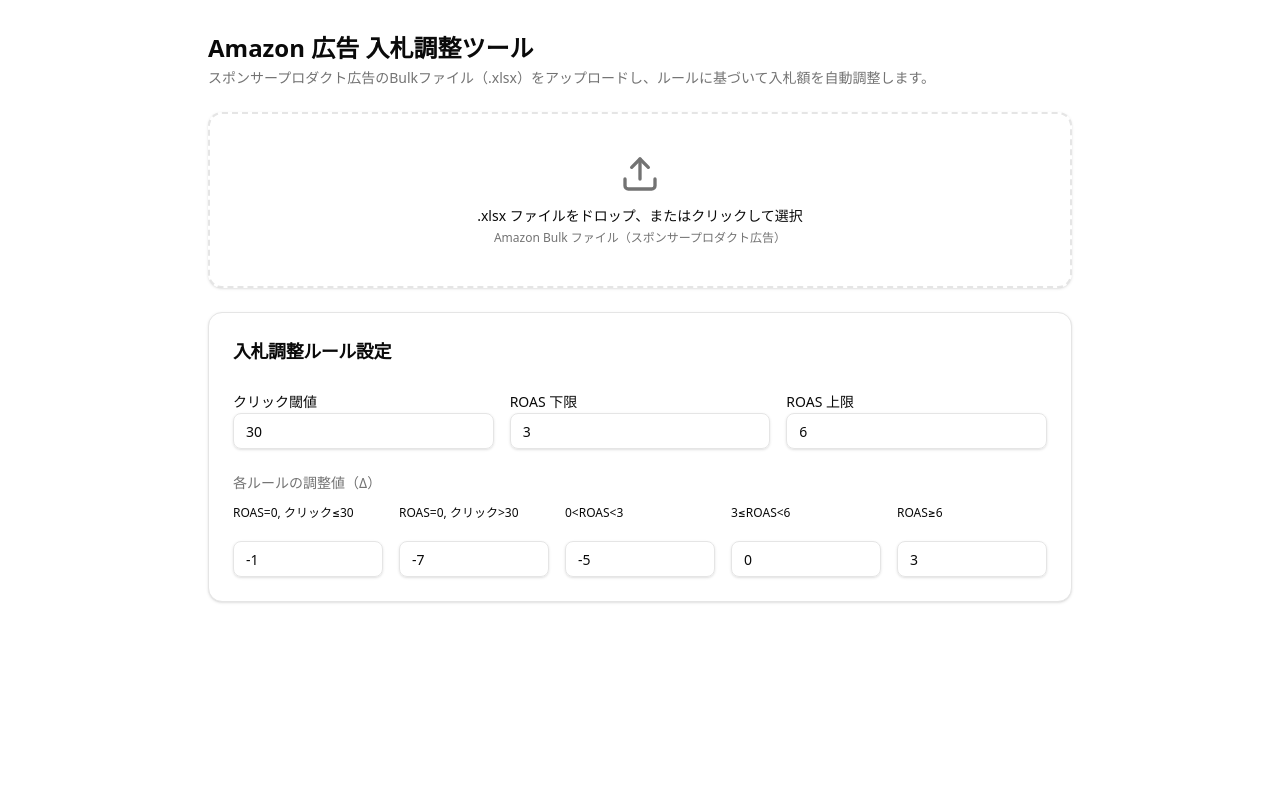
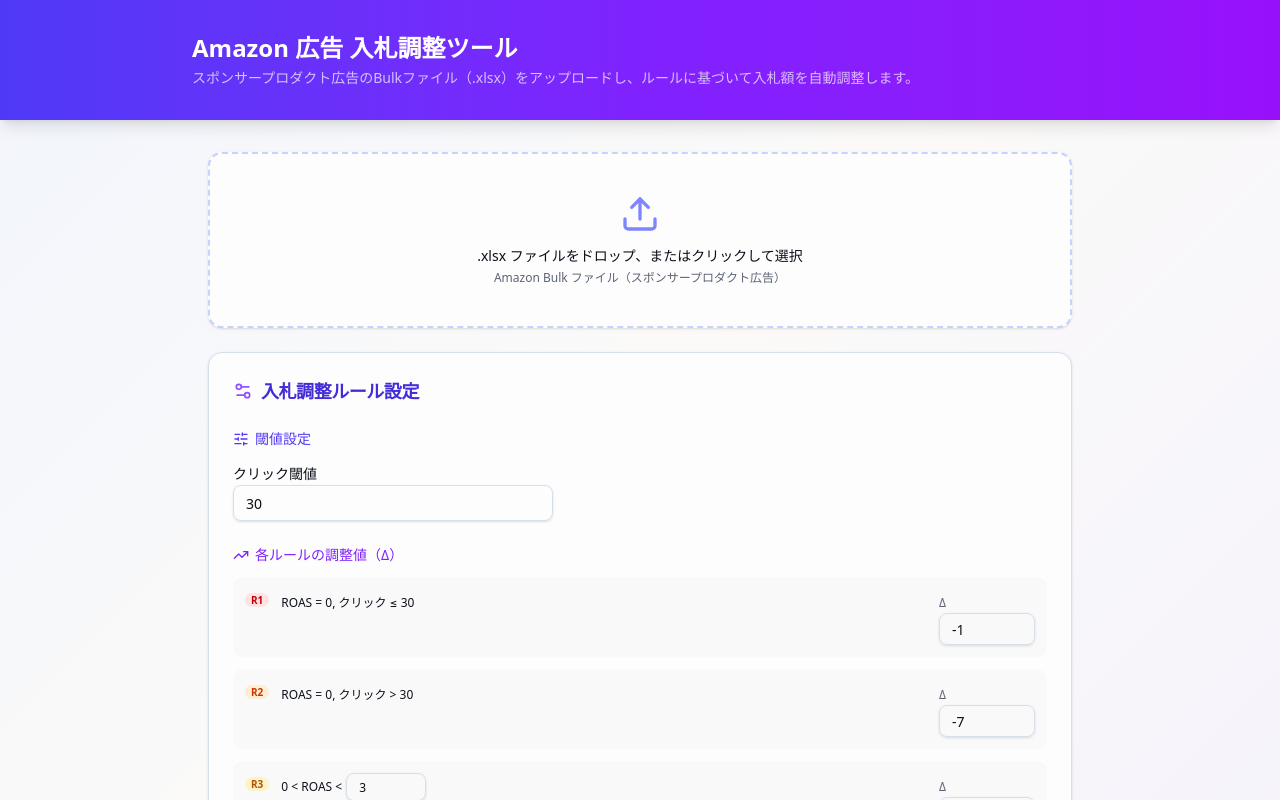
Before and after one commit to IWAHASHI2026/amazon-auto_goods_adjustment_inproved, a React (Vite) app: page / in a window 1280 px wide. Shown: the top 800 px of the page. Built offline with nearby package versions, Linux system fonts and the light colour scheme.

Commit message:
roas値変更可能

```diff
--- a/src/App.tsx
+++ b/src/App.tsx
@@ -140,15 +140,18 @@
   const hasValidationErrors = Object.keys(errors).length > 0
 
   return (
-    <div className="min-h-screen bg-background">
-      <div className="container mx-auto px-4 py-8 max-w-4xl space-y-6">
-        {/* ヘッダー */}
-        <div>
-          <h1 className="text-2xl font-bold">Amazon 広告 入札調整ツール</h1>
-          <p className="text-sm text-muted-foreground mt-1">
+    <div className="min-h-screen">
+      {/* ヘッダーバナー */}
+      <div className="bg-gradient-to-r from-indigo-600 via-violet-600 to-purple-600 px-4 py-8 shadow-lg">
+        <div className="container mx-auto max-w-4xl">
+          <h1 className="text-2xl font-bold text-white">Amazon 広告 入札調整ツール</h1>
+          <p className="text-sm text-white/70 mt-1">
             スポンサープロダクト広告のBulkファイル（.xlsx）をアップロードし、ルールに基づいて入札額を自動調整します。
           </p>
         </div>
+      </div>
+
+      <div className="container mx-auto px-4 py-8 max-w-4xl space-y-6">
 
         {/* ファイルアップロード */}
         <FileUploader onFileSelect={handleFileSelect} disabled={processing} />
@@ -161,7 +164,7 @@
           <Button
             onClick={handleReprocess}
             disabled={processing || hasValidationErrors}
-            className="w-full sm:w-auto"
+            className="w-full sm:w-auto bg-lime-500 text-white hover:bg-lime-600"
           >
             {processing ? (
               <>
@@ -176,10 +179,10 @@
 
         {/* 処理中スピナー */}
         {processing && (
-          <Card>
+          <Card className="border-indigo-100 shadow-md">
             <CardContent className="flex items-center justify-center gap-3 py-8">
-              <Loader2 className="h-6 w-6 animate-spin text-primary" />
-              <p className="text-sm text-muted-foreground">ファイルを処理しています...</p>
+              <Loader2 className="h-6 w-6 animate-spin text-indigo-500" />
+              <p className="text-sm text-indigo-600/70">ファイルを処理しています...</p>
             </CardContent>
           </Card>
         )}
@@ -195,25 +198,25 @@
 
         {/* 処理結果 */}
         {result && !processing && (
-          <Card className="border-green-200 bg-green-50">
+          <Card className="border-emerald-200 bg-gradient-to-br from-emerald-50 to-teal-50 shadow-md">
             <CardHeader>
-              <CardTitle className="text-lg flex items-center gap-2 text-green-800">
-                <CheckCircle2 className="h-5 w-5" />
+              <CardTitle className="text-lg flex items-center gap-2 text-emerald-700">
+                <CheckCircle2 className="h-5 w-5 text-emerald-500" />
                 処理完了
               </CardTitle>
             </CardHeader>
             <CardContent className="space-y-4">
               <div className="grid grid-cols-2 gap-4 text-sm">
                 <div>
-                  <p className="text-muted-foreground">元の行数（ヘッダー除く）</p>
-                  <p className="font-medium text-lg">{result.totalRows.toLocaleString()}</p>
+                  <p className="text-emerald-600/70">元の行数（ヘッダー除く）</p>
+                  <p className="font-medium text-lg text-emerald-900">{result.totalRows.toLocaleString()}</p>
                 </div>
                 <div>
-                  <p className="text-muted-foreground">処理対象行数（商品ターゲティング）</p>
-                  <p className="font-medium text-lg">{result.processedRows.toLocaleString()}</p>
+                  <p className="text-emerald-600/70">処理対象行数（商品ターゲティング）</p>
+                  <p className="font-medium text-lg text-emerald-900">{result.processedRows.toLocaleString()}</p>
                 </div>
               </div>
-              <Button onClick={handleDownload} size="lg" className="w-full sm:w-auto">
+              <Button onClick={handleDownload} size="lg" className="w-full sm:w-auto bg-emerald-600 hover:bg-emerald-700 text-white">
                 <Download />
                 調整済みファイルをダウンロード
               </Button>
--- a/src/components/FileUploader.tsx
+++ b/src/components/FileUploader.tsx
@@ -47,9 +47,10 @@
   return (
     <Card
       className={cn(
-        'border-2 border-dashed transition-colors cursor-pointer',
-        isDragging && 'border-primary bg-primary/5',
-        disabled && 'opacity-50 cursor-not-allowed',
+        'border-2 border-dashed transition-all duration-200 cursor-pointer hover:bg-indigo-50/40 hover:border-indigo-300',
+        isDragging && 'border-indigo-500 bg-indigo-50/60 shadow-md',
+        !isDragging && 'border-indigo-200',
+        disabled && 'opacity-50 cursor-not-allowed hover:bg-transparent hover:border-indigo-200',
       )}
       onDragOver={(e) => {
         e.preventDefault()
@@ -60,7 +61,7 @@
       onClick={() => !disabled && inputRef.current?.click()}
     >
       <CardContent className="flex flex-col items-center justify-center py-10 gap-3">
-        <Upload className="h-10 w-10 text-muted-foreground" />
+        <Upload className="h-10 w-10 text-indigo-400" />
         <div className="text-center">
           <p className="text-sm font-medium">
             .xlsx ファイルをドロップ、またはクリックして選択
--- a/src/components/RuleEditor.tsx
+++ b/src/components/RuleEditor.tsx
@@ -1,3 +1,4 @@
+import { Settings2, SlidersHorizontal, TrendingUp } from 'lucide-react'
 import { type AdjustmentParams } from '@/lib/types'
 import { Card, CardContent, CardHeader, CardTitle } from '@/components/ui/card'
 import { Input } from '@/components/ui/input'
@@ -18,12 +19,19 @@
   return (
     <Card>
       <CardHeader>
-        <CardTitle className="text-lg">入札調整ルール設定</CardTitle>
+        <CardTitle className="text-lg flex items-center gap-2 text-indigo-700">
+          <Settings2 className="h-5 w-5 text-violet-500" />
+          入札調整ルール設定
+        </CardTitle>
       </CardHeader>
       <CardContent className="space-y-6">
-        {/* 閾値・境界 */}
-        <div className="grid grid-cols-1 sm:grid-cols-3 gap-4">
-          <div className="space-y-2">
+        {/* クリック閾値 */}
+        <div>
+          <h3 className="text-sm font-medium text-indigo-600 flex items-center gap-1.5 mb-3">
+            <SlidersHorizontal className="h-4 w-4" />
+            閾値設定
+          </h3>
+          <div className="max-w-xs space-y-2">
             <Label htmlFor="clickThreshold">クリック閾値</Label>
             <Input
               id="clickThreshold"
@@ -37,74 +45,100 @@
               <p className="text-sm text-destructive">{errors.clickThreshold}</p>
             )}
           </div>
-          <div className="space-y-2">
-            <Label htmlFor="roasLower">ROAS 下限</Label>
+        </div>
+
+        {/* ルール別Δ（ROAS値をインライン編集可能） */}
+        <div className="space-y-3">
+          <h3 className="text-sm font-medium text-violet-600 flex items-center gap-1.5">
+            <TrendingUp className="h-4 w-4" />
+            各ルールの調整値（Δ）
+          </h3>
+          <div className="space-y-3">
+            {/* Rule 1: ROAS=0, clicks<=threshold */}
+            <RuleRow
+              ruleNum={1}
+              badgeColor="bg-red-100 text-red-700"
+              condition={
+                <span className="text-xs">ROAS = 0, クリック ≤ {params.clickThreshold}</span>
+              }
+              deltaId="deltaRule1"
+              deltaValue={params.deltaRule1}
+              onDeltaChange={(v) => update('deltaRule1', v)}
+              deltaError={errors.deltaRule1}
+            />
+
+            {/* Rule 2: ROAS=0, clicks>threshold */}
+            <RuleRow
+              ruleNum={2}
+              badgeColor="bg-orange-100 text-orange-700"
+              condition={
+                <span className="text-xs">ROAS = 0, クリック &gt; {params.clickThreshold}</span>
+              }
+              deltaId="deltaRule2"
+              deltaValue={params.deltaRule2}
+              onDeltaChange={(v) => update('deltaRule2', v)}
+              deltaError={errors.deltaRule2}
+            />
+
+            {/* Rule 3: 0<ROAS<roasLower */}
+            <RuleRow
+              ruleNum={3}
+              badgeColor="bg-amber-100 text-amber-700"
+              condition={
+                <div className="flex items-center gap-1 text-xs">
+                  <span>0 &lt; ROAS &lt;</span>
                   <Input
-              id="roasLower"
+                    className="w-20 h-7 text-xs"
                     type="number"
                     min={0}
                     step="any"
                     value={params.roasLower}
                     onChange={(e) => update('roasLower', e.target.value)}
                   />
-            {errors.roasLower && (
-              <p className="text-sm text-destructive">{errors.roasLower}</p>
-            )}
                 </div>
-          <div className="space-y-2">
-            <Label htmlFor="roasUpper">ROAS 上限</Label>
+              }
+              deltaId="deltaRule3"
+              deltaValue={params.deltaRule3}
+              onDeltaChange={(v) => update('deltaRule3', v)}
+              deltaError={errors.deltaRule3}
+              extraError={errors.roasLower}
+            />
+
+            {/* Rule 4: roasLower<=ROAS<roasUpper */}
+            <RuleRow
+              ruleNum={4}
+              badgeColor="bg-emerald-100 text-emerald-700"
+              condition={
+                <div className="flex items-center gap-1 text-xs">
+                  <span>{params.roasLower} ≤ ROAS &lt;</span>
                   <Input
-              id="roasUpper"
+                    className="w-20 h-7 text-xs"
                     type="number"
                     min={0}
                     step="any"
                     value={params.roasUpper}
                     onChange={(e) => update('roasUpper', e.target.value)}
                   />
-            {errors.roasUpper && (
-              <p className="text-sm text-destructive">{errors.roasUpper}</p>
-            )}
                 </div>
-        </div>
+              }
+              deltaId="deltaRule4"
+              deltaValue={params.deltaRule4}
+              onDeltaChange={(v) => update('deltaRule4', v)}
+              deltaError={errors.deltaRule4}
+              extraError={errors.roasUpper}
+            />
 
-        {/* ルール別Δ */}
-        <div className="space-y-3">
-          <h3 className="text-sm font-medium text-muted-foreground">各ルールの調整値（Δ）</h3>
-          <div className="grid grid-cols-1 sm:grid-cols-2 lg:grid-cols-5 gap-4">
-            <RuleDeltaInput
-              id="deltaRule1"
-              label={`ROAS=0, クリック≤${params.clickThreshold}`}
-              value={params.deltaRule1}
-              onChange={(v) => update('deltaRule1', v)}
-              error={errors.deltaRule1}
-            />
-            <RuleDeltaInput
-              id="deltaRule2"
-              label={`ROAS=0, クリック>${params.clickThreshold}`}
-              value={params.deltaRule2}
-              onChange={(v) => update('deltaRule2', v)}
-              error={errors.deltaRule2}
-            />
-            <RuleDeltaInput
-              id="deltaRule3"
-              label={`0<ROAS<${params.roasLower}`}
-              value={params.deltaRule3}
-              onChange={(v) => update('deltaRule3', v)}
-              error={errors.deltaRule3}
-            />
-            <RuleDeltaInput
-              id="deltaRule4"
-              label={`${params.roasLower}≤ROAS<${params.roasUpper}`}
-              value={params.deltaRule4}
-              onChange={(v) => update('deltaRule4', v)}
-              error={errors.deltaRule4}
-            />
-            <RuleDeltaInput
-              id="deltaRule5"
-              label={`ROAS≥${params.roasUpper}`}
-              value={params.deltaRule5}
-              onChange={(v) => update('deltaRule5', v)}
-              error={errors.deltaRule5}
+            {/* Rule 5: ROAS>=roasUpper */}
+            <RuleRow
+              ruleNum={5}
+              badgeColor="bg-blue-100 text-blue-700"
+              condition={
+                <span className="text-xs">ROAS ≥ {params.roasUpper}</span>
+              }
+              deltaId="deltaRule5"
+              deltaValue={params.deltaRule5}
+              onDeltaChange={(v) => update('deltaRule5', v)}
+              deltaError={errors.deltaRule5}
             />
           </div>
         </div>
@@ -113,33 +147,47 @@
   )
 }
 
-/** ルール別Δ入力フィールド */
-function RuleDeltaInput({
-  id,
-  label,
-  value,
-  onChange,
-  error,
+/** 各ルールの行コンポーネント */
+function RuleRow({
+  ruleNum,
+  badgeColor,
+  condition,
+  deltaId,
+  deltaValue,
+  onDeltaChange,
+  deltaError,
+  extraError,
 }: {
-  id: string
-  label: string
-  value: number
-  onChange: (value: string) => void
-  error?: string
+  ruleNum: number
+  badgeColor: string
+  condition: React.ReactNode
+  deltaId: string
+  deltaValue: number
+  onDeltaChange: (value: string) => void
+  deltaError?: string
+  extraError?: string
 }) {
   return (
-    <div className="space-y-1">
-      <Label htmlFor={id} className="text-xs leading-tight block min-h-[2rem]">
-        {label}
-      </Label>
+    <div className="flex items-start gap-3 p-3 rounded-lg bg-muted/40">
+      <span className={`inline-flex items-center justify-center rounded-full px-1.5 py-0.5 text-[10px] font-bold leading-none ${badgeColor} shrink-0 mt-1`}>
+        R{ruleNum}
+      </span>
+      <div className="flex-1 min-w-0">
+        <div className="mb-1.5">{condition}</div>
+        {extraError && <p className="text-xs text-destructive mb-1">{extraError}</p>}
+      </div>
+      <div className="shrink-0 space-y-1">
+        <Label htmlFor={deltaId} className="text-xs text-muted-foreground">Δ</Label>
         <Input
-        id={id}
+          id={deltaId}
+          className="w-24 h-8"
           type="number"
           step="any"
-        value={value}
-        onChange={(e) => onChange(e.target.value)}
+          value={deltaValue}
+          onChange={(e) => onDeltaChange(e.target.value)}
         />
-      {error && <p className="text-xs text-destructive">{error}</p>}
+        {deltaError && <p className="text-xs text-destructive">{deltaError}</p>}
+      </div>
     </div>
   )
 }
--- a/src/index.css
+++ b/src/index.css
@@ -45,39 +45,39 @@
 }
 
 :root {
-  --background: oklch(1 0 0);
-  --foreground: oklch(0.145 0 0);
-  --card: oklch(1 0 0);
-  --card-foreground: oklch(0.145 0 0);
-  --popover: oklch(1 0 0);
-  --popover-foreground: oklch(0.145 0 0);
-  --primary: oklch(0.205 0 0);
+  --background: oklch(0.985 0.002 80);
+  --foreground: oklch(0.175 0.02 265);
+  --card: oklch(0.995 0.001 80);
+  --card-foreground: oklch(0.175 0.02 265);
+  --popover: oklch(0.995 0.001 80);
+  --popover-foreground: oklch(0.175 0.02 265);
+  --primary: oklch(0.55 0.22 265);
   --primary-foreground: oklch(0.985 0 0);
-  --secondary: oklch(0.97 0 0);
-  --secondary-foreground: oklch(0.205 0 0);
-  --muted: oklch(0.97 0 0);
-  --muted-foreground: oklch(0.556 0 0);
-  --accent: oklch(0.97 0 0);
-  --accent-foreground: oklch(0.205 0 0);
+  --secondary: oklch(0.6 0.16 300);
+  --secondary-foreground: oklch(0.985 0 0);
+  --muted: oklch(0.96 0.005 265);
+  --muted-foreground: oklch(0.5 0.03 265);
+  --accent: oklch(0.82 0.12 75);
+  --accent-foreground: oklch(0.3 0.06 75);
   --destructive: oklch(0.577 0.245 27.325);
   --destructive-foreground: oklch(0.577 0.245 27.325);
-  --border: oklch(0.922 0 0);
-  --input: oklch(0.922 0 0);
-  --ring: oklch(0.708 0 0);
-  --chart-1: oklch(0.646 0.222 41.116);
-  --chart-2: oklch(0.6 0.118 184.704);
-  --chart-3: oklch(0.398 0.07 227.392);
-  --chart-4: oklch(0.828 0.189 84.429);
-  --chart-5: oklch(0.769 0.188 70.08);
+  --border: oklch(0.9 0.02 265);
+  --input: oklch(0.9 0.02 265);
+  --ring: oklch(0.55 0.22 265);
+  --chart-1: oklch(0.55 0.22 265);
+  --chart-2: oklch(0.6 0.16 300);
+  --chart-3: oklch(0.65 0.18 160);
+  --chart-4: oklch(0.82 0.12 75);
+  --chart-5: oklch(0.7 0.2 30);
   --radius: 0.625rem;
-  --sidebar: oklch(0.985 0 0);
-  --sidebar-foreground: oklch(0.145 0 0);
-  --sidebar-primary: oklch(0.205 0 0);
+  --sidebar: oklch(0.98 0.002 265);
+  --sidebar-foreground: oklch(0.175 0.02 265);
+  --sidebar-primary: oklch(0.55 0.22 265);
   --sidebar-primary-foreground: oklch(0.985 0 0);
-  --sidebar-accent: oklch(0.97 0 0);
-  --sidebar-accent-foreground: oklch(0.205 0 0);
-  --sidebar-border: oklch(0.922 0 0);
-  --sidebar-ring: oklch(0.708 0 0);
+  --sidebar-accent: oklch(0.94 0.02 265);
+  --sidebar-accent-foreground: oklch(0.3 0.06 265);
+  --sidebar-border: oklch(0.9 0.02 265);
+  --sidebar-ring: oklch(0.55 0.22 265);
 }
 
 @layer base {
@@ -87,5 +87,8 @@
   body {
     @apply bg-background text-foreground;
     font-family: system-ui, -apple-system, sans-serif;
+    background: linear-gradient(135deg, oklch(0.97 0.01 265) 0%, oklch(0.985 0.002 80) 50%, oklch(0.97 0.01 300) 100%);
+    background-attachment: fixed;
+    min-height: 100vh;
   }
 }
```
Also changed, not shown: .claude/settings.local.json. Lines whose indentation alone changed are shown as unchanged.
